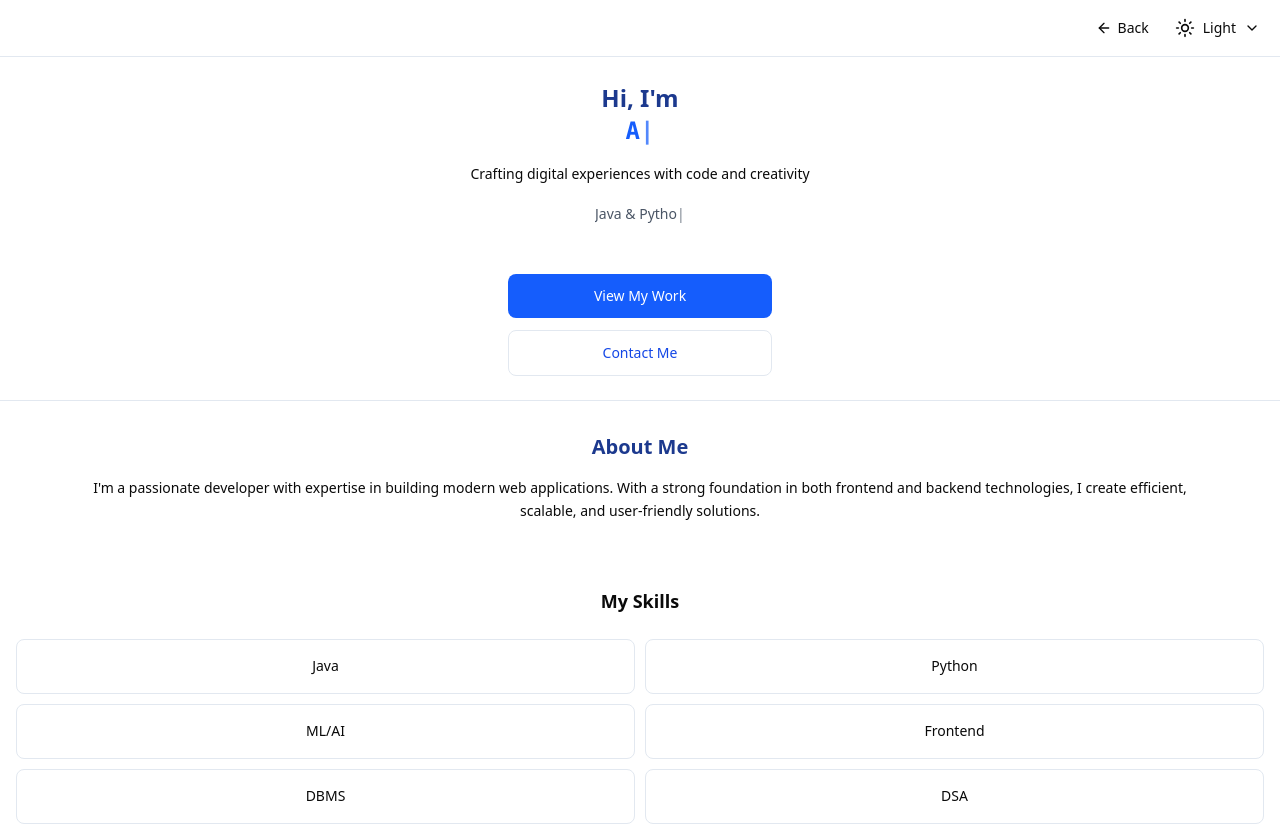
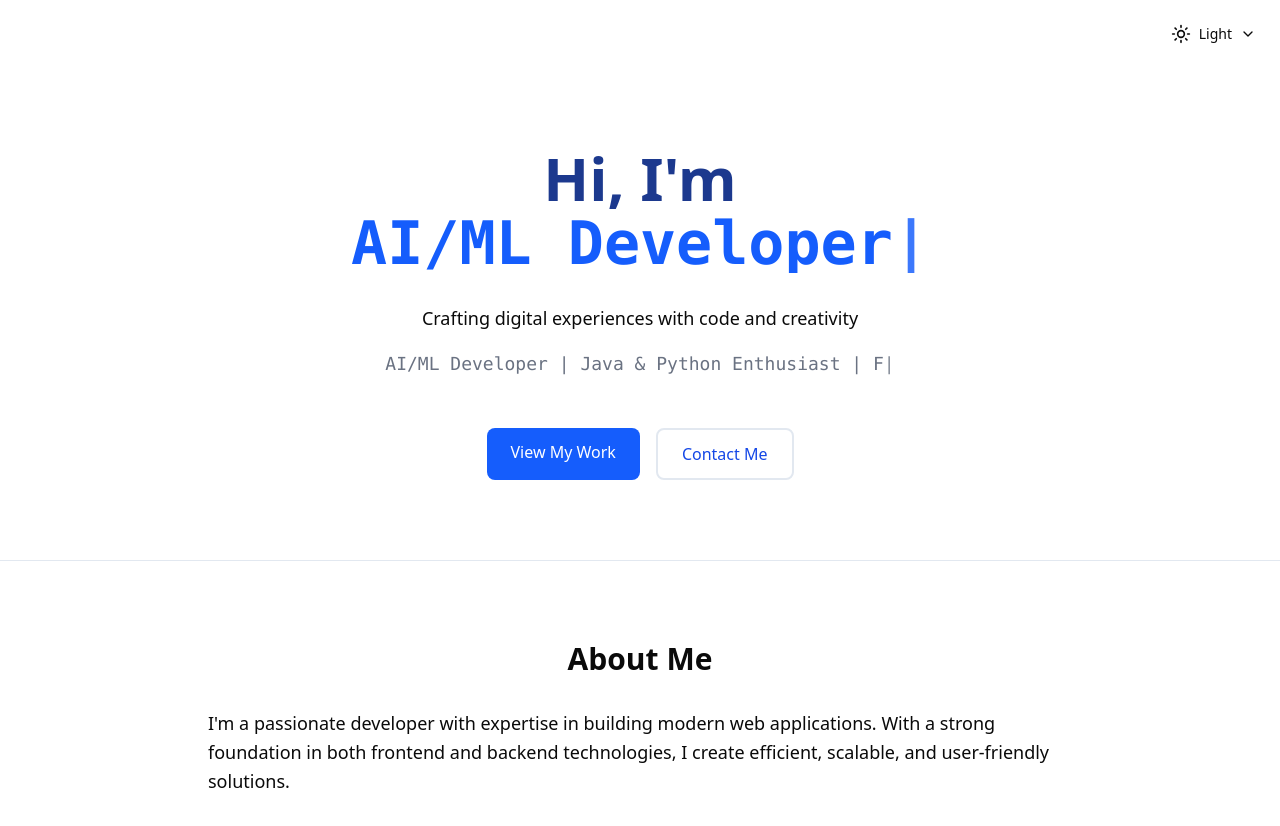
Before and after one commit to AdityaJoshi017/portfolio, a Next.js app: page / in a window 1280 px wide. Shown: the top 826 px of the page. Built offline with nearby package versions, Linux system fonts and the light colour scheme.

Commit message:
Fix UI and update project section

```diff
--- a/app/components/TypingEffect.tsx
+++ b/app/components/TypingEffect.tsx
@@ -115,21 +115,8 @@ export function TypingEffect({
     pauseDelay,
   ])
 
-  const maxChars = Math.max(...texts.map((t) => t.length))
-
-  // return (
-  //   <div className={className}>
-  //     <span
-  //       className={`inline-block ${textClassName}`}
-  //       style={{ minWidth: `${maxChars}ch` }}
-  //     >
-  //       {displayText}
-  //       <span className="animate-pulse">|</span>
-  //     </span>
-  //   </div>
-  // )
   return (
-  <div className={`relative w-full overflow-hidden ${className}`}>
+    <span className={`relative inline-block w-full overflow-hidden ${className}`}>
       <span
         className={`block w-full text-center overflow-hidden whitespace-normal break-words ${textClassName}`}
       >
@@ -146,6 +133,6 @@ export function TypingEffect({
           |
         </span>
       </span>
-  </div>
+    </span>
   )
 }
--- a/app/page.tsx
+++ b/app/page.tsx
@@ -1,136 +1,108 @@
-'use client'
-
 import Link from 'next/link';
 import Image from 'next/image';
 import { ThemeToggle } from '@/components/theme-toggle';
 // import { TypingEffect } from '@/components/TypingEffect';
 import {TypingEffect} from './components/TypingEffect';
-import { useRouter } from 'next/navigation';
-import { ArrowLeft } from 'lucide-react';
 
 export default function Home() {
-  const router = useRouter();
   return (
-    <div className="min-h-screen flex flex-col w-full max-w-full overflow-x-hidden">
-      {/* Header - Mobile optimized */}
-      <header className="bg-card border-b border-border">
-        <div className="w-full max-w-full mx-auto px-3 py-2.5">
-          <div className="flex justify-end items-center gap-2">
-            <button
-              onClick={() => router.back()}
-              className="inline-flex items-center text-foreground hover:text-primary transition-colors group text-sm min-h-[36px] px-2.5"
-            >
-              <ArrowLeft className="w-4 h-4 mr-1.5 transition-transform group-hover:-translate-x-0.5" />
-              <span className="font-medium text-sm">Back</span>
-            </button>
+    <div className="min-h-screen flex flex-col">
+      <header className="flex justify-end p-4">
         <ThemeToggle />
-          </div>
-        </div>
       </header>
-
-      {/* Hero Section - Mobile optimized */}
-      <section className="py-6 text-center px-3 w-full max-w-full overflow-hidden">
-        {/* Main heading with better mobile line breaks */}
-        <h1 className="text-2xl font-bold text-blue-900 mb-4 leading-snug px-1">
-          Hi, I&apos;m{' '}
-          <span className="text-blue-600 block">
+      {/* Hero Section */}
+      <section className="py-12 md:py-20 text-center px-4">
+<h1 className="text-4xl md:text-6xl font-bold text-blue-900 mb-6">
+          Hi, I'm{' '}
+          <span className="text-blue-600 relative">
             <TypingEffect
               texts={[
                 'Aditya Joshi',
                 'AI/ML Developer',
                 'Full Stack Dev',
-                'Tech Enthusiast',
+                'Tech Enthusiast'
               ]}
-              className="font-mono text-blue-600 text-2xl"
-              typingSpeed={80}
-              deletingSpeed={50}
+              className="font-mono text-blue-600"
             />
           </span>
         </h1>
 
-        {/* Subtitle */}
-        <p className="text-sm text-foreground/70 mb-4 mx-auto leading-relaxed max-w-[90%]">
+  <p className="text-base sm:text-lg text-foreground/70 mb-4 max-w-2xl mx-auto">
     Crafting digital experiences with code and creativity
   </p>
 
-        {/* Typing subtitle – HARD mobile-safe */}
-<div className="min-h-[48px] mb-6 w-full max-w-full overflow-hidden flex justify-center">
+  <div className="min-h-[48px] mb-8 max-w-2xl mx-auto overflow-hidden">
     <TypingEffect
       texts={[
-      'AI/ML Developer',
-      'Java & Python',
-      'Full Stack Dev',
-      'Web & Mobile',
-      'Ideas into Reality',
+        'AI/ML Developer | Java & Python Enthusiast | Frontend Developer',
+        'Intern at ARInspects | Building intelligent solutions',
+        'Passionate about technology and innovation',
+        'Turning ideas into reality with code'
       ]}
-    className="w-full max-w-full flex justify-center overflow-hidden"
+      className="w-full"
       textClassName="
-      text-sm
-      text-gray-600 dark:text-gray-300
+      font-mono
+        text-lg
+        text-gray-500
         text-center
         break-words
         whitespace-normal
         leading-relaxed
         px-2
-      max-w-full
       "
-    typingSpeed={90}
-    deletingSpeed={65}
-    pauseDelay={2000}
     />
   </div>
 
-        {/* Buttons - Mobile optimized */}
-        <div className="flex flex-col gap-3 w-full max-w-[280px] mx-auto px-2">
+  <div className="flex flex-col sm:flex-row justify-center gap-4">
     <Link
       href="/projects"
-            className="w-full px-4 py-3 bg-blue-600 text-white rounded-lg hover:bg-blue-700 transition-colors text-sm text-center font-medium"
+      className="px-6 py-3 bg-blue-600 text-white rounded-lg hover:bg-blue-700 transition-colors text-center"
     >
       View My Work
     </Link>
+
     <Link
       href="/contact"
-            className="w-full px-4 py-3 border border-gray-300 dark:border-gray-600 text-blue-700 dark:text-blue-400 rounded-lg hover:bg-gray-100 dark:hover:bg-gray-800 transition-colors text-sm text-center font-medium"
+      className="px-6 py-3 border-2 border-gray-300 text-blue-700 rounded-lg hover:bg-gray-100 transition-colors text-center"
     >
       Contact Me
     </Link>
   </div>
 </section>
 
-      {/* About Section - Mobile optimized */}
-      <section className="py-8 bg-card border-t border-border">
-        <div className="w-full max-w-full mx-auto px-4">
-          <h2 className="text-xl font-bold text-blue-900 mb-4 text-center px-2">
-            About Me
-          </h2>
-          <p className="text-sm text-foreground/70 leading-relaxed text-center mx-auto px-3 max-w-[90%]">
-            I&apos;m a passionate developer with expertise in building modern web applications.
+      {/* About Section */}
+      {/* <section className="py-16 bg-gray-50"> */}
+      {/* change 0017 */}
+      <section className="py-20 bg-card border-t border-border">
+        <div className="max-w-4xl mx-auto px-4">
+          <h2 className="text-3xl font-bold text-center mb-8 text-foreground">About Me</h2>
+          {/* <h2 className="text-3xl font-bold text-center mb-8">About Me</h2> */}
+          {/* change 0017 */}
+          <p className="text-lg text-foreground/70 leading-relaxed">
+          {/* <p className="text-lg text-gray-700 leading-relaxed"> */}
+            I'm a passionate developer with expertise in building modern web applications.
             With a strong foundation in both frontend and backend technologies, I create
             efficient, scalable, and user-friendly solutions.
           </p>
         </div>
       </section>
-
-      {/* Skills Section - Mobile optimized */}
-      <section className="py-8">
-        <div className="w-full max-w-full mx-auto px-3">
-          <h2 className="text-lg font-bold text-center mb-6 px-2">
-            My Skills
-          </h2>
-          <div className="grid grid-cols-2 gap-2.5 px-1">
-            {['Java', 'Python', 'ML/AI', 'Frontend', 'DBMS', 'DSA', 'Next.js', 'React'].map(
-              (skill) => (
-                <div
-                  key={skill}
-                  className="p-3 bg-card text-card-foreground rounded-lg border border-border text-center flex items-center justify-center min-h-[55px]"
-                >
-                  <span className="text-sm font-medium">{skill}</span>
+      <div className="h-px bg-border max-w-5xl mx-auto" />
+      {/* Skills Section */}
+      <section className="py-16">
+        <div className="max-w-4xl mx-auto px-4">
+          <h2 className="text-3xl font-bold text-center mb-12">My Skills</h2>
+          <div className="grid grid-cols-2 md:grid-cols-4 gap-6">
+            {['Java', 'Python', 'Machine Learning', 'AI', 'Frontend Development', 'DBMS', 'Data Structures', 'Algorithms'].map((skill) => (
+              <div key={skill} className="p-4 bg-card text-card-foreground rounded-lg border border-border text-center">
+              {/* <div key={skill} className="p-4 bg-white rounded-lg shadow-md text-center">  change 0017*/}
+                <span className="text-lg font-medium">{skill}</span>
               </div>
-              )
-            )}
+            ))}
           </div>
         </div>
       </section>
+
+
     </div>
   );
 }
--- a/app/projects/page.tsx
+++ b/app/projects/page.tsx
@@ -1,6 +1,7 @@
 'use client';
 
 import { useRouter } from 'next/navigation';
+import Link from 'next/link';
 import { motion } from 'framer-motion';
 import { ArrowRight, ExternalLink, Github, FolderGit2, ArrowLeft, Calendar } from 'lucide-react';
 import { projects } from '@/app/data/projects';
@@ -40,7 +41,9 @@ export default function Projects() {
               <ArrowLeft className="w-4 h-4 sm:w-5 sm:h-5 mr-1 sm:mr-2 transition-transform group-hover:-translate-x-1" />
               <span className="font-medium">Back</span>
             </button>
-            <ThemeToggle className="scale-90 sm:scale-100" />
+<div className="scale-90 sm:scale-100">
+  <ThemeToggle />
+</div>
           </div>
         </div>
       </header>
```
Also changed, not shown: app/projects/[id]/project-view.tsx (+172 -37 lines), package.json (+4 -4 lines), tsconfig.json (+14 -5 lines), 1 other file (tests, documents, lock files or other folders). Lines whose indentation alone changed are shown as unchanged.
